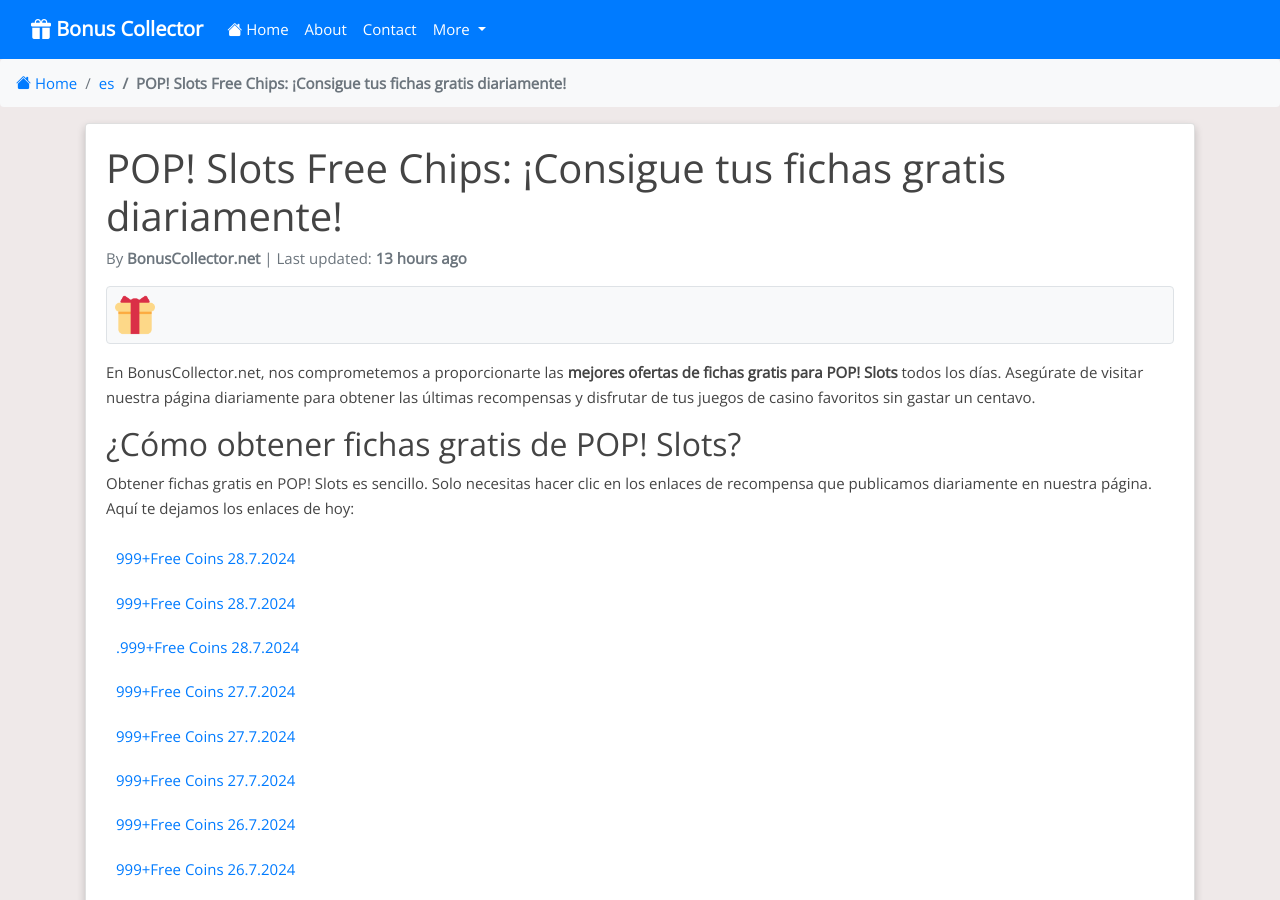
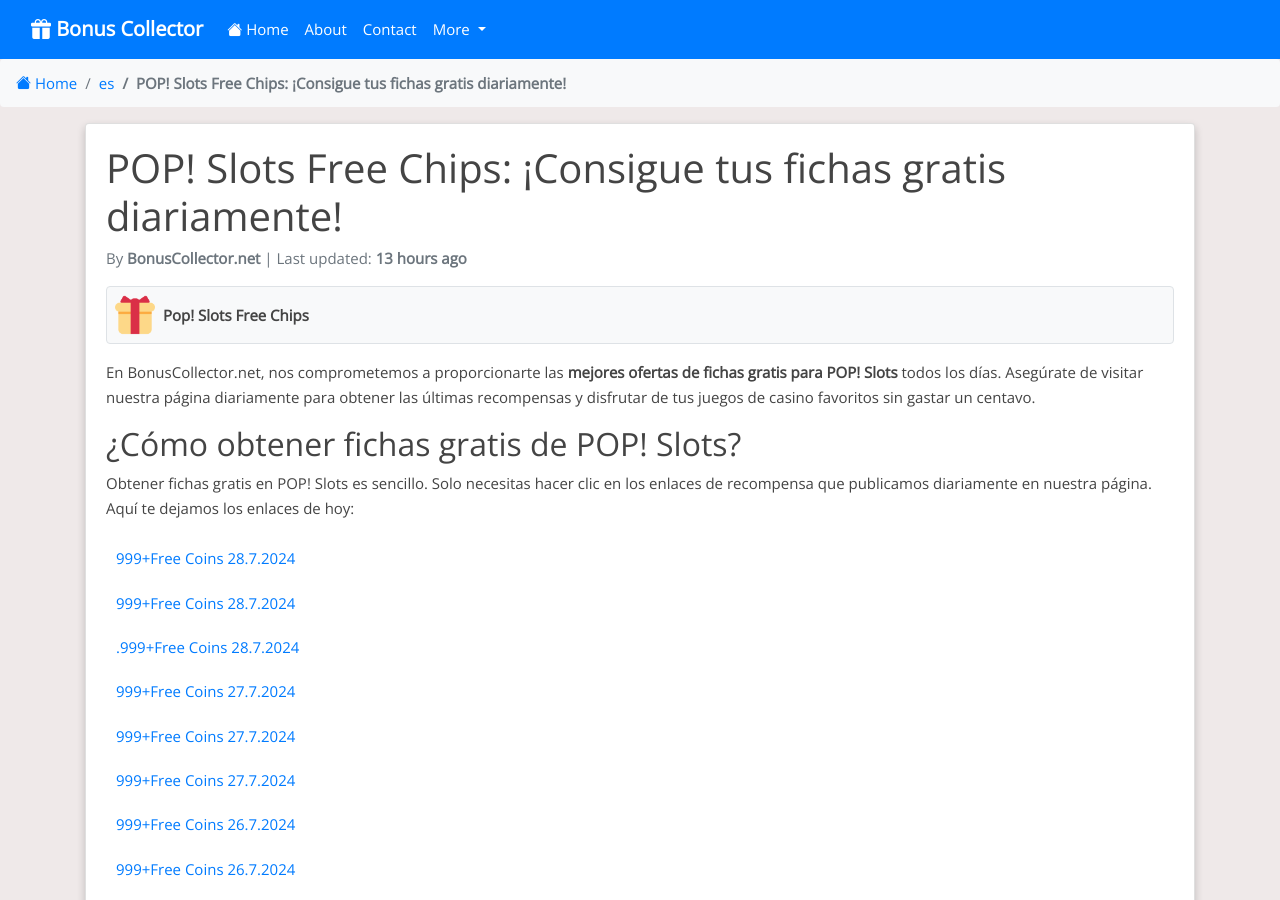
Before and after one commit to Prollad99/bs-net, a Jekyll site: the page built from es/_posts/2024-07-17-pop-slots.md, in a window 1280 px wide and 900 px high. Built offline with Jekyll 4.4.1, drawn with Linux system fonts in a browser that asks for light colours; nearby versions of some CDN libraries; comment, search, counter and statistics services are not loaded.

Commit message:
Update 2024-07-17-pop-slots.md

```diff
--- a/es/_posts/2024-07-17-pop-slots.md
+++ b/es/_posts/2024-07-17-pop-slots.md
@@ -9,6 +9,8 @@
 permalink: /es/pop-slots-free-chips/
 image: /assets/images/pop-slots.webp
 include_file: pop-slots.html
+manifest: /manifests/es/pop-slots.json
+app_name: "Pop! Slots Free Chips"
 ---
 
 En BonusCollector.net, nos comprometemos a proporcionarte las **mejores ofertas de fichas gratis para POP! Slots** todos los días. Asegúrate de visitar nuestra página diariamente para obtener las últimas recompensas y disfrutar de tus juegos de casino favoritos sin gastar un centavo.
```
